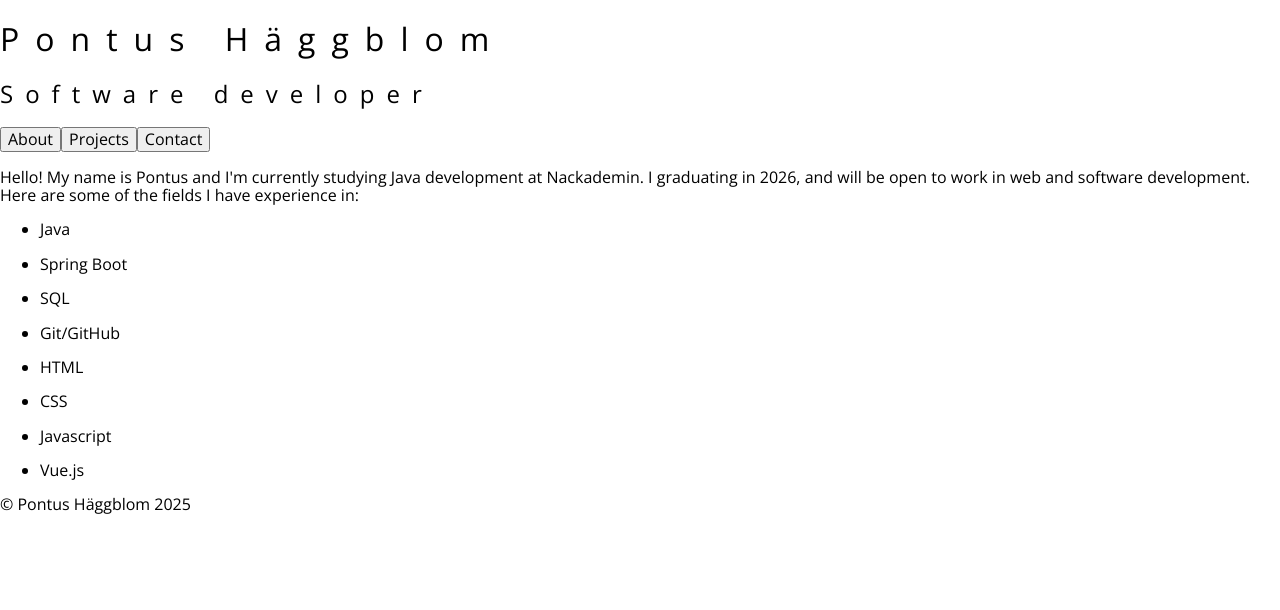
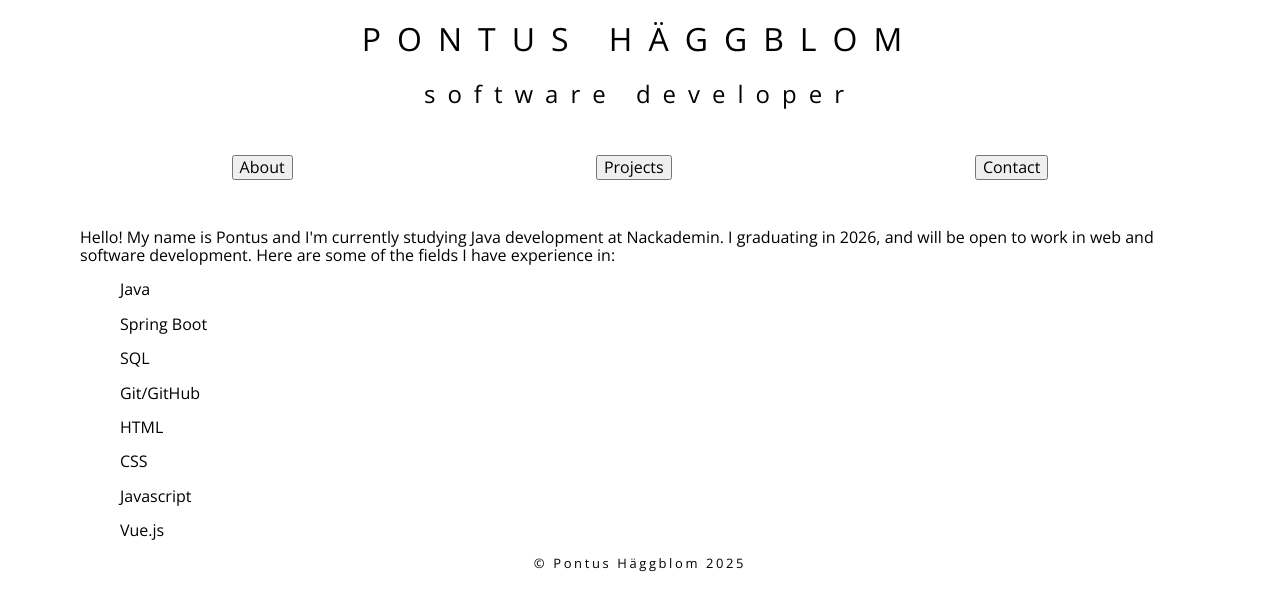
Before and after one commit to pbhaggblom/portfolio-frontend-vue, a Vue app: page / in a window 1280 px wide. Shown: the top 610 px of the page. Built offline with nearby package versions, Linux system fonts and the light colour scheme.

Commit message:
Centers header and navbar

```diff
--- a/index.html
+++ b/index.html
@@ -4,8 +4,9 @@
     <meta charset="UTF-8">
     <meta name="viewport" content="width=device-width, initial-scale=1.0">
     <link rel="stylesheet" href="https://cdn.jsdelivr.net/npm/purecss@3.0.0/build/pure-min.css" integrity="sha384-X38yfunGUhNzHpBaEBsWLO+A0HDYOQi8ufWDkZ0k9e0eXz/tH3II7uKZ9msv++Ls" crossorigin="anonymous">
+    <link rel="stylesheet" href="style.css">
     <link href="https://fonts.googleapis.com/css?family=Open+Sans" rel="stylesheet">
-    <link rel="stylesheet" href="style.css">
+
     <title>Portfolio - Pontus Häggblom</title>
   </head>
   <body>
--- a/src/App.vue
+++ b/src/App.vue
@@ -9,6 +9,7 @@ import Footer from "./components/Footer.vue";
 </script>
 
 <template>
+  <div class="m-5"></div>
   <Header />
   <Navbar v-model="currentSection" />
   <component :is="currentSection"></component>
--- a/src/components/Contact.vue
+++ b/src/components/Contact.vue
@@ -43,20 +43,28 @@ const submitMessage = () => {
 
 <template>
 
-    <form @submit.prevent="submitMessage" id="form" class="pure-form">
+    <form @submit.prevent="submitMessage" id="form" class="pure-form pure-form-aligned">
+
+        <fieldset>
+            <div class="pure-control-group">
                 <label for="name">Name: </label>
-        <br>
                 <input type="text" name="name" id="name" v-model="name">
-        <br>
+            </div>
+            <div class="pure-control-group">
                 <label for="email">Email: </label>
-        <br>
                 <input type="text" name="email" id="email" v-model="email">
-        <br>
+            </div>
+            <div class="pure-control-group">
                 <label for="message">Message: </label>
-        <br>
                 <textarea type="text" name="message" id="message" v-model="content"></textarea>
-        <br>
+            </div>
+            <div class="pure-controls">
             <button type="submit" id="submit">Submit</button>
+            </div>
+        </fieldset>
+
+
+
     </form>
 
     <p :class="status" v-if="response !== ''">{{ response }}</p>
--- a/src/components/Navbar.vue
+++ b/src/components/Navbar.vue
@@ -9,8 +9,10 @@
 
 <template>
     <nav>
-        <button @click="update('About')">About</button>
-        <button @click="update('Projects')">Projects</button>
-        <button @click="update('Contact')">Contact</button>
+
+        <button @click="update('About')" class="nav-link">About</button>
+        <button @click="update('Projects')" class="nav-link">Projects</button>
+        <button @click="update('Contact')" class="nav-link">Contact</button>
+
     </nav>
 </template>
--- a/src/components/Projects.vue
+++ b/src/components/Projects.vue
@@ -23,7 +23,9 @@
             <img :src="project.img">
             <h3>{{ project.title }}</h3>
             <p>{{ project.description }}</p>
-            <ul v-for="t in project.tech">{{ t }}</ul>
+            <ul v-for="t in project.tech">
+                <li>{{ t }}</li>
+            </ul>
             <a :href="project.url">Go to GitHub</a>
         </div>
     </div>
--- a/style.css
+++ b/style.css
@@ -1,9 +1,36 @@
 body {
     font-family: 'open sans', 'Helvetica Neue', Helvetica, sans-serif;
-
+    margin-left: 5em;
+    margin-right: 5em;
 }
 
 h1, h2 {
     font-weight: 100;
     letter-spacing: 0.5em;
+    text-align: center;
 }
+
+h1 {
+    text-transform: uppercase;
+}
+
+h2 {
+    text-transform: lowercase;
+}
+
+li {
+    list-style: none;
+}
+
+footer {
+    font-size: small;
+    text-align: center;
+    letter-spacing: 0.2em;
+}
+
+nav {
+    margin-bottom: 3em;
+    margin-top: 3em;
+    display: flex;
+    justify-content: space-around;
+}
```
Lines whose indentation alone changed are shown as unchanged.
